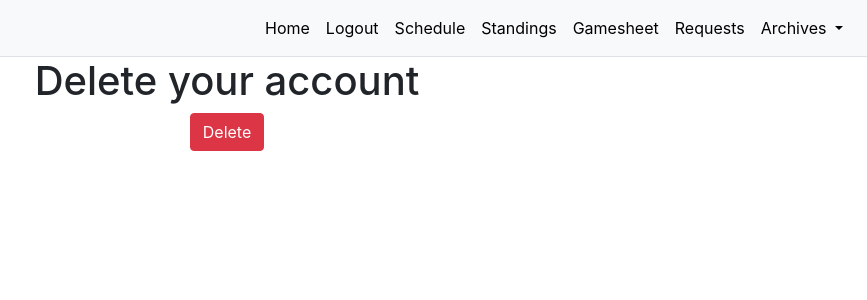
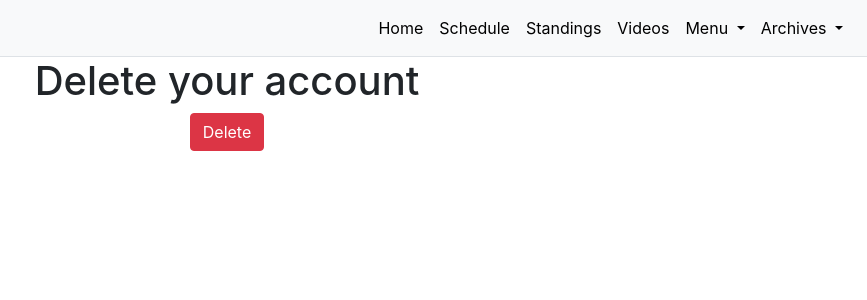
Before and after one commit to fras2560/wjl, a Flask app: page /delete-account in a window 1280 px wide. Shown: the top 300 px of the page, without its empty margins (413-1280 px from the left). Run offline with Flask 2, Linux system fonts and the light colour scheme; the visitor is signed in with stand-in values (Sample User, id 1); parts of the project's set-up code (start-up, migrations or seed data) failed here and were passed over; some libraries are stand-ins or nearby versions.

Commit message:
Cleanup the navigation a bit
Fix the tests to match the new structure

```diff
--- a/app/templates/base.html
+++ b/app/templates/base.html
@@ -62,19 +62,6 @@
                   Home <span class="sr-only">(current)</span>
                 </a>
               </li>
-              {% if base_data.logged_in %}
-              <li class="nav-item" title="logout">
-                <a class="nav-link" href="{{ url_for('logout') }}" title="{{base_data.email}}" data-cy="logout">
-                Logout
-                </a>
-              </li>
-              {% else %}
-              <li class="nav-item" title="login">
-              <a class="nav-link" href="{{url_for('loginpage') }}" data-cy="login">
-                Login
-              </a>
-              </li>
-              {% endif %}
               <li class="nav-item" title="schedule">
                 <a class="nav-link" href="{{url_for('schedule', active=1) }}" data-cy="schedule">
                   Schedule
@@ -85,15 +72,40 @@
                   Standings
                 </a>
               </li>
-              <li class="nav-item" title="gamesheet">
-                <a class="nav-link" href="{{url_for('submit_score') }}" data-cy="gamesheet">
-                  Gamesheet
+              <li class="nav-item" title="videos">
+                <a class="nav-link" href="{{url_for('videos') }}" data-cy="standings">
+                  Videos
                 </a>
               </li>
               {% if base_data.logged_in %}
-              <li class="nav-item" title="requests">
-                <a class="nav-link" href="{{url_for('pending_requests') }}" data-cy="requests" title="Requests">
-                  Requests
+              <li class="nav-item dropdown" title="menu">
+                <a id="menuNav" class="nav-link dropdown-toggle" data-toggle="dropdown" href="#" role="button" aria-haspopup="true" aria-expanded="false" data-cy="menu">
+                  Menu
+                </a>
+                <div class="dropdown-menu" aria-labelledby="menuNav">
+                  {% if base_data.is_convenor %}
+                  <a class="nav-link" href="{{url_for('edit_games') }}" data-cy="matches" title="Matches">
+                    Matches
+                  </a>
+                  {% endif %}
+                  <a class="nav-link" href="{{url_for('submit_score') }}" data-cy="gamesheet">
+                    Gamesheet
+                  </a>
+                  <a class="nav-link" href="{{url_for('pending_requests') }}" data-cy="requests" title="Requests">
+                    Requests
+                  </a>
+                  <a class="nav-link" href="{{ url_for('logout') }}" title="{{base_data.email}}" data-cy="logout">
+                    Logout
+                    </a>
+                  <a class="nav-link" href="{{url_for('delete_account_page') }}" data-cy="delete" title="Delete Account">
+                    Delete Account
+                  </a>
+                </div>
+              </li>
+              {% else %}
+              <li class="nav-item" title="login">
+                <a class="nav-link" href="{{url_for('loginpage') }}" data-cy="login">
+                  Login
                 </a>
               </li>
               {% endif %}
@@ -110,18 +122,6 @@
                   </a>
                 </div>
               </li>
-              {% if base_data.is_convenor %}
-              <li class="nav-item dropdown" title="Admin">
-                <a id="adminNav" class="nav-link dropdown-toggle" data-toggle="dropdown" href="#" role="button" aria-haspopup="true" aria-expanded="false" data-cy="admin">
-                  Admin
-                </a>
-                <div class="dropdown-menu" aria-labelledby="adminNav">
-                  <a class="nav-link" href="{{url_for('edit_games') }}" data-cy="matches" title="Matches">
-                    Matches
-                  </a>
-                </div>
-              </li>
-              {% endif %}
             </ul>
           </div>
         </nav>
```
Also changed, not shown: cypress-testing/cypress/features/wjl/navigation/navagiation.ts (+17 -16 lines), 1 other file.
